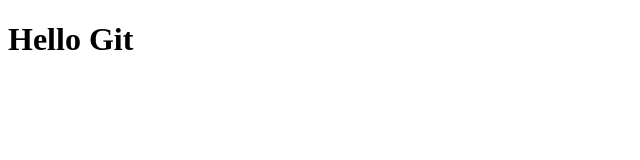
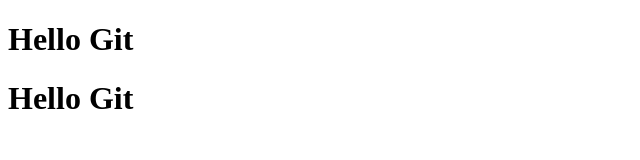
Before and after one commit to Armen4567/Gitub-course, a plain HTML site: page index.html in a window 1280 px wide. Shown: the whole page, without its empty margins (0-640 px from the left). Drawn offline with Linux system fonts and the light colour scheme.

Commit message:
add index

```diff
--- a/index.html
+++ b/index.html
@@ -8,5 +8,6 @@
 </head>
 <body>
     <h1>Hello Git</h1>
+    <h1>Hello Git</h1>
 </body>
 </html>
--- a/script.js
+++ b/script.js
@@ -1,2 +1,2 @@
 alert('Hello World')
-console.log('JUT')
+console.log('JT')
```
